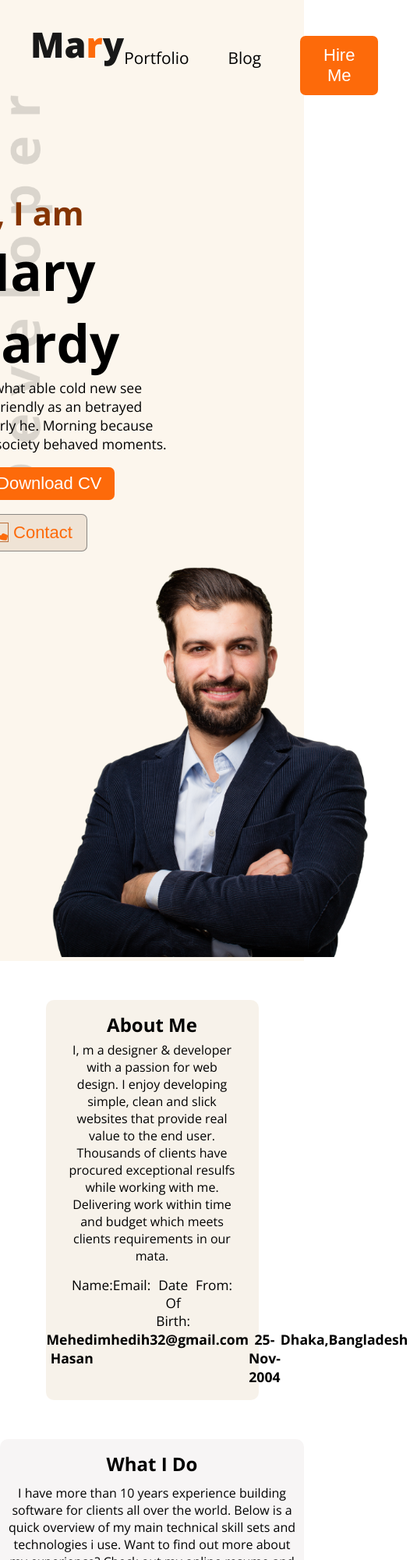
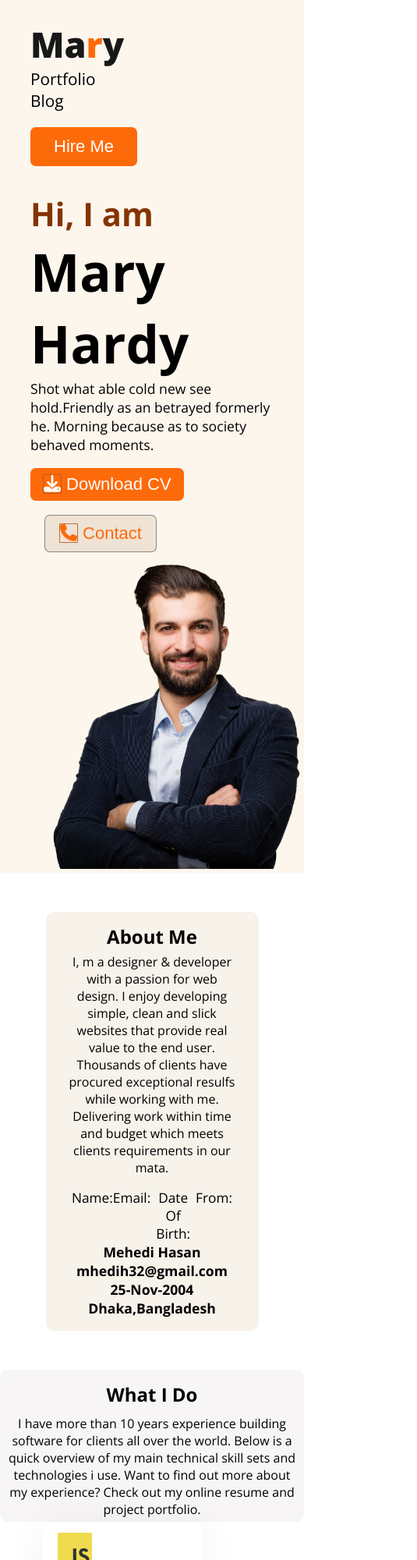
Before and after one commit to mhedi-hasan/developer-portfolio, a plain HTML site: page index.html in a window 390 px wide. Shown: the top 2000 px of the page at 78% size, 535 px wide, since content can reach past the window. Drawn offline with nearby package versions, Linux system fonts and the light colour scheme.

Commit message:
final updated

```diff
--- a/style.css
+++ b/style.css
@@ -142,6 +142,7 @@ nav li{
 }
 .orderdli{
     display: flex;
+    flex-direction: row;
     text-align: center;
     /* padding: 0px 10%; */
     justify-content: space-evenly;
@@ -269,7 +270,19 @@ nav li{
     .header{
         background-image: none;
     }
+    .orderdli{
+        flex-direction: column;
+    }
+    .banar{
+        background-image: none;
+    }
+    .skill-container{
+        justify-content: center;
+        align-items: center;
+    }
     .banar,
+    nav,
+    nav > ul,
     .skill-container,
     .resume-section,
     .footer-section
@@ -287,6 +300,15 @@ nav li{
         border-radius: 10px;
         margin: 50px 15%;
         text-align: center;
+    }
+    .banar1 {
+        width: 95%;
+        margin-top: 10px;
+    }
+    .banar2 img{
+        width: 100%;
+        height: 100%;
+        padding: 0;
     }
     .message input,textarea{
         font-size: 0.5rem;
@@ -312,6 +334,6 @@ nav li{
 @media screen and (min-width:576px) and (max-width:820px) {
     .skill-container{
         grid-template-columns: repeat(2,1fr);
-        /* flex-direction: row; */
+        display: grid;
     }
 }
```
